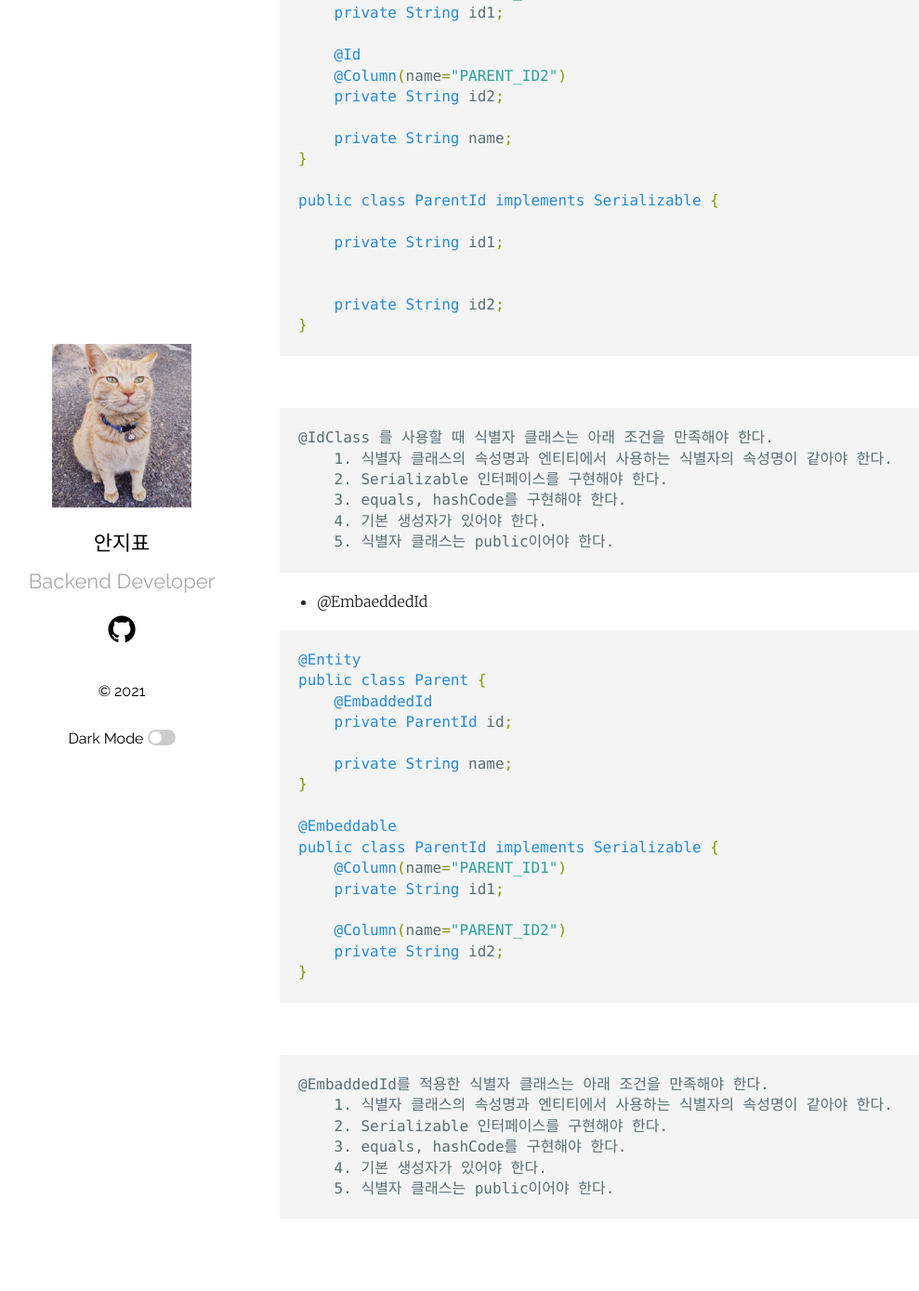
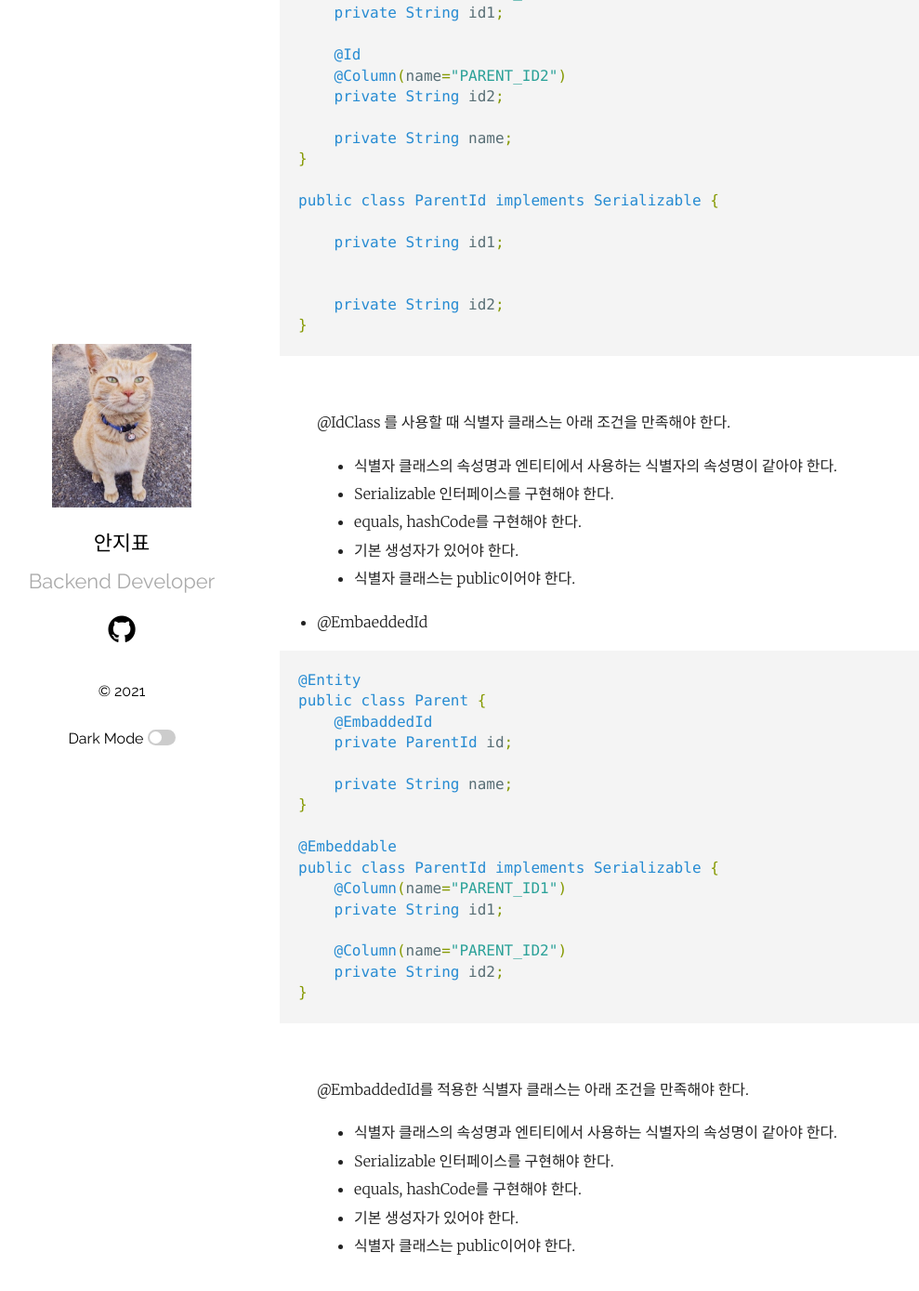
Before and after one commit to ppyong/ppyong.github.io, a Jekyll site: the page built from _posts/2021-07-10-persistance-context.md, in a window 1280 px wide and 1400 px high, scrolled down 2654 px. Shown: the top 1389 px of the window at 93% size, without its empty margins (54-1043 px from the left). Built offline with Jekyll 4.4.1, drawn with Linux system fonts in a browser that asks for light colours; before the commit the page ends 4010 px from its top, so only the background shows below that.

Commit message:
add post persistance-context

````diff
--- a/_posts/2021-07-10-persistance-context.md
+++ b/_posts/2021-07-10-persistance-context.md
@@ -107,12 +107,12 @@ public class ParentId implements Serializable {
 ```
 &nbsp;
 
-    @IdClass 를 사용할 때 식별자 클래스는 아래 조건을 만족해야 한다.
-        1. 식별자 클래스의 속성명과 엔티티에서 사용하는 식별자의 속성명이 같아야 한다.
-        2. Serializable 인터페이스를 구현해야 한다.
-        3. equals, hashCode를 구현해야 한다.
-        4. 기본 생성자가 있어야 한다.
-        5. 식별자 클래스는 public이어야 한다.
+> @IdClass 를 사용할 때 식별자 클래스는 아래 조건을 만족해야 한다.
+>- 식별자 클래스의 속성명과 엔티티에서 사용하는 식별자의 속성명이 같아야 한다.
+>- Serializable 인터페이스를 구현해야 한다.
+>- equals, hashCode를 구현해야 한다.
+>- 기본 생성자가 있어야 한다.
+>- 식별자 클래스는 public이어야 한다.
 
 - @EmbaeddedId
 
@@ -136,9 +136,9 @@ public class ParentId implements Serializable {
 ```
 &nbsp;
 
-    @EmbaddedId를 적용한 식별자 클래스는 아래 조건을 만족해야 한다.
-        1. 식별자 클래스의 속성명과 엔티티에서 사용하는 식별자의 속성명이 같아야 한다.
-        2. Serializable 인터페이스를 구현해야 한다.
-        3. equals, hashCode를 구현해야 한다.
-        4. 기본 생성자가 있어야 한다.
-        5. 식별자 클래스는 public이어야 한다.
+> @EmbaddedId를 적용한 식별자 클래스는 아래 조건을 만족해야 한다.
+>- 식별자 클래스의 속성명과 엔티티에서 사용하는 식별자의 속성명이 같아야 한다.
+>- Serializable 인터페이스를 구현해야 한다.
+>- equals, hashCode를 구현해야 한다.
+>- 기본 생성자가 있어야 한다.
+>- 식별자 클래스는 public이어야 한다.
````
